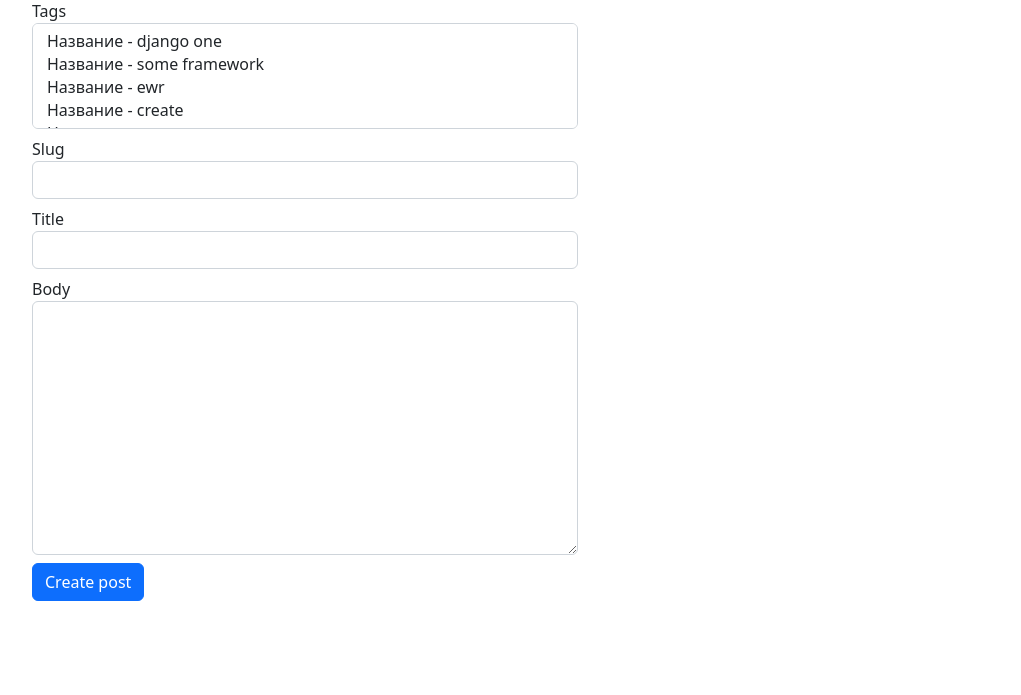
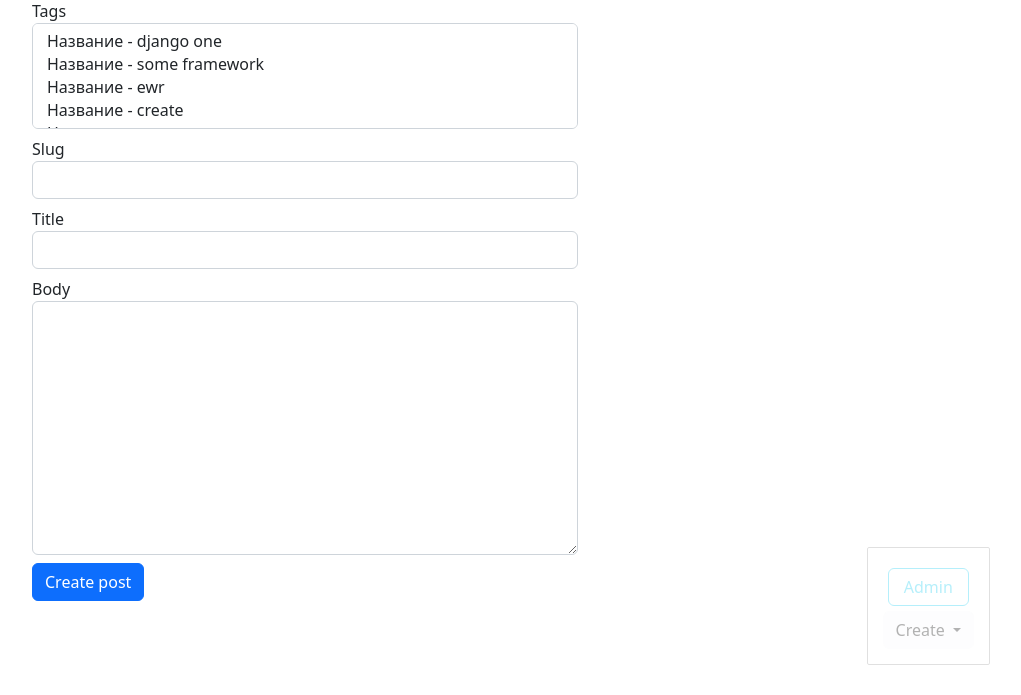
Before and after one commit to lovepythonandyou/Blod_app, a Django app: template blog/templates/blog/post_create.html in a window 1280 px wide. Shown: the part 105-800 px from the top of the page, without its empty margins (240-1261 px from the left). Run offline with Django 4.2, Linux system fonts and the light colour scheme; the template is opened without the code that fills it: values that come from a table or form of the project are taken from there, others are empty; data comes from the database, SQL or seed files in the repository; parts of the project's set-up code (start-up, migrations or seed data) failed here and were passed over.

Commit message:
Custom CSS

```diff
--- a/blog/templates/blog/base_blog.html
+++ b/blog/templates/blog/base_blog.html
@@ -1 +1,15 @@
 {% extends 'base.html' %}
+
+{% block admin-panel %}
+    <div class="btn-group">
+      <button type="button" class="btn btn-light dropdown-toggle" data-bs-toggle="dropdown" aria-expanded="false">
+        Create
+      </button>
+      <ul class="dropdown-menu">
+        <li><a class="dropdown-item" href="{% url 'post_create_url' %}">Post</a></li>
+        <li><a class="dropdown-item" href="{% url 'tag_create_url' %}">Tag</a></li>
+      </ul>
+    </div>
+    <a href="{{ admin_object.get_update_url }}" class="btn btn-light edit" style="{% if detail %}display: block;{% endif %}">Edit</a>
+    <a href="{{ admin_object.get_delete_url }}" class="btn btn-light delete" style="{% if detail %}display: block;{% endif %}">Delete</a>
+{% endblock %}
--- a/blog/utils.py
+++ b/blog/utils.py
@@ -9,7 +9,9 @@ class ObjectDetailMixin:
     def get(self, request, slug):
         obj = get_object_or_404(self.model, slug__iexact=slug)
         return render(request, self.template, context={
-            self.model.__name__.lower(): obj
+            self.model.__name__.lower(): obj,
+            'admin_object': obj,
+            'detail': True
         })
 
 
--- a/blog_proj/settings.py
+++ b/blog_proj/settings.py
@@ -119,6 +119,9 @@ USE_TZ = True
 # https://docs.djangoproject.com/en/4.1/howto/static-files/
 
 STATIC_URL = 'static/'
+STATICFILES_DIRS = [
+    os.path.join(BASE_DIR, 'static')
+]
 
 # Default primary key field type
 # https://docs.djangoproject.com/en/4.1/ref/settings/#default-auto-field
--- /dev/null
+++ b/static/css/style.css
@@ -0,0 +1,22 @@
+.admin-panel {
+    border: 1px solid #999;
+    border-radius: 2px;
+    position: fixed;
+    right: 50px;
+    bottom: 30px;
+    opacity: 0.3;
+    padding: 15px;
+}
+
+.admin-panel:hover{
+    opacity: 1;
+}
+
+.admin-panel a{
+    display: block;
+    margin: 5px;
+}
+
+a.edit, a.delete {
+    display:none;
+}
--- a/templates/base.html
+++ b/templates/base.html
@@ -1,9 +1,13 @@
+{% load static %}
 <!DOCTYPE html>
 <html lang="en">
 <head>
     <meta charset="UTF-8">
+    <script src="https://cdn.jsdelivr.net/npm/@popperjs/core@2.11.6/dist/umd/popper.min.js" integrity="sha384-oBqDVmMz9ATKxIep9tiCxS/Z9fNfEXiDAYTujMAeBAsjFuCZSmKbSSUnQlmh/jp3" crossorigin="anonymous"></script>
+    <script src="https://cdn.jsdelivr.net/npm/bootstrap@5.3.0-alpha1/dist/js/bootstrap.min.js" integrity="sha384-mQ93GR66B00ZXjt0YO5KlohRA5SY2XofN4zfuZxLkoj1gXtW8ANNCe9d5Y3eG5eD" crossorigin="anonymous"></script>
     <link href="https://cdn.jsdelivr.net/npm/bootstrap@5.2.3/dist/css/bootstrap.min.css" rel="stylesheet"
           integrity="sha384-rbsA2VBKQhggwzxH7pPCaAqO46MgnOM80zW1RWuH61DGLwZJEdK2Kadq2F9CUG65" crossorigin="anonymous">
+    <link rel="stylesheet" href="{% static 'css/style.css' %}">
     <title>
         {% block title %}
             Blog Engine
@@ -50,5 +54,10 @@
         </div>
     </div>
 
+    <div class="admin-panel align-items-center">
+        <a href="/admin" class="btn btn-outline-info">Admin</a>
+        {% block admin-panel %}
+        {% endblock %}
+    </div>
 </body>
 </html>
```
